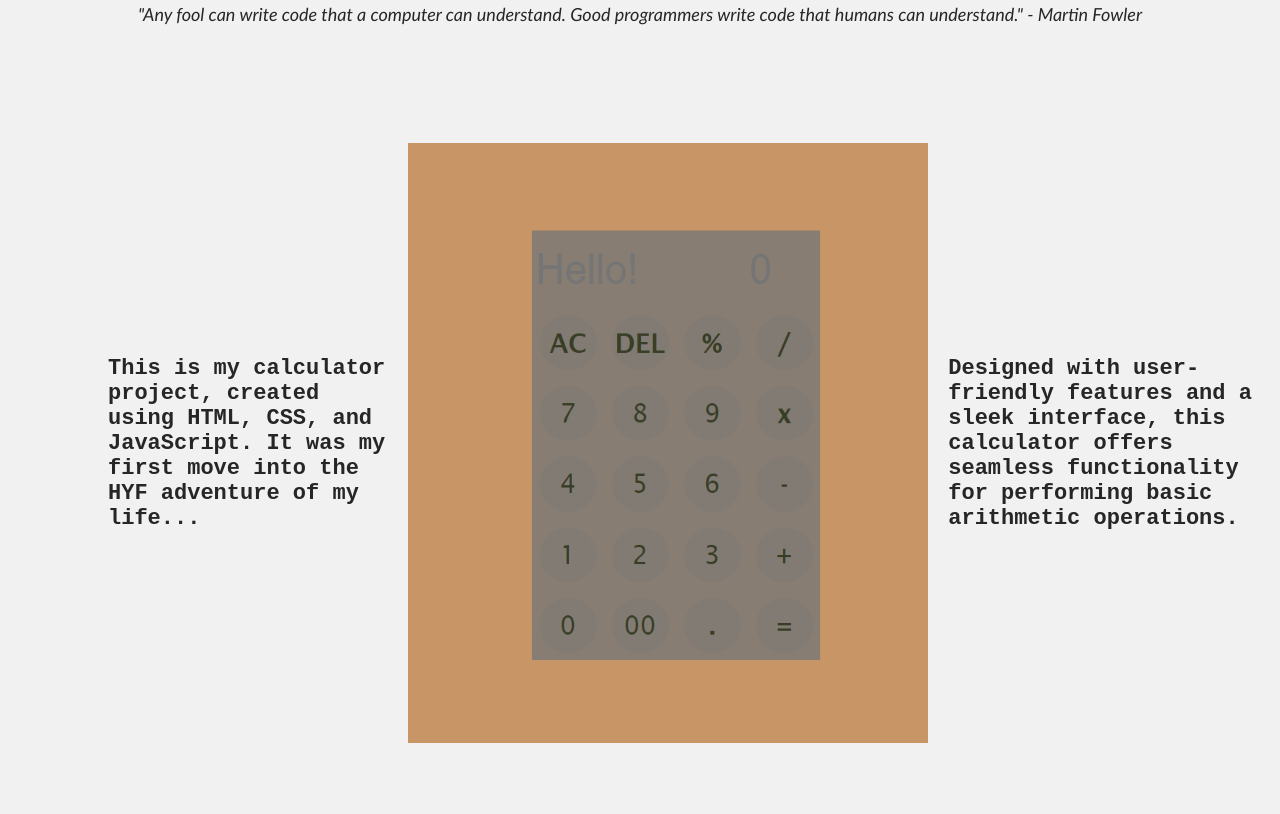
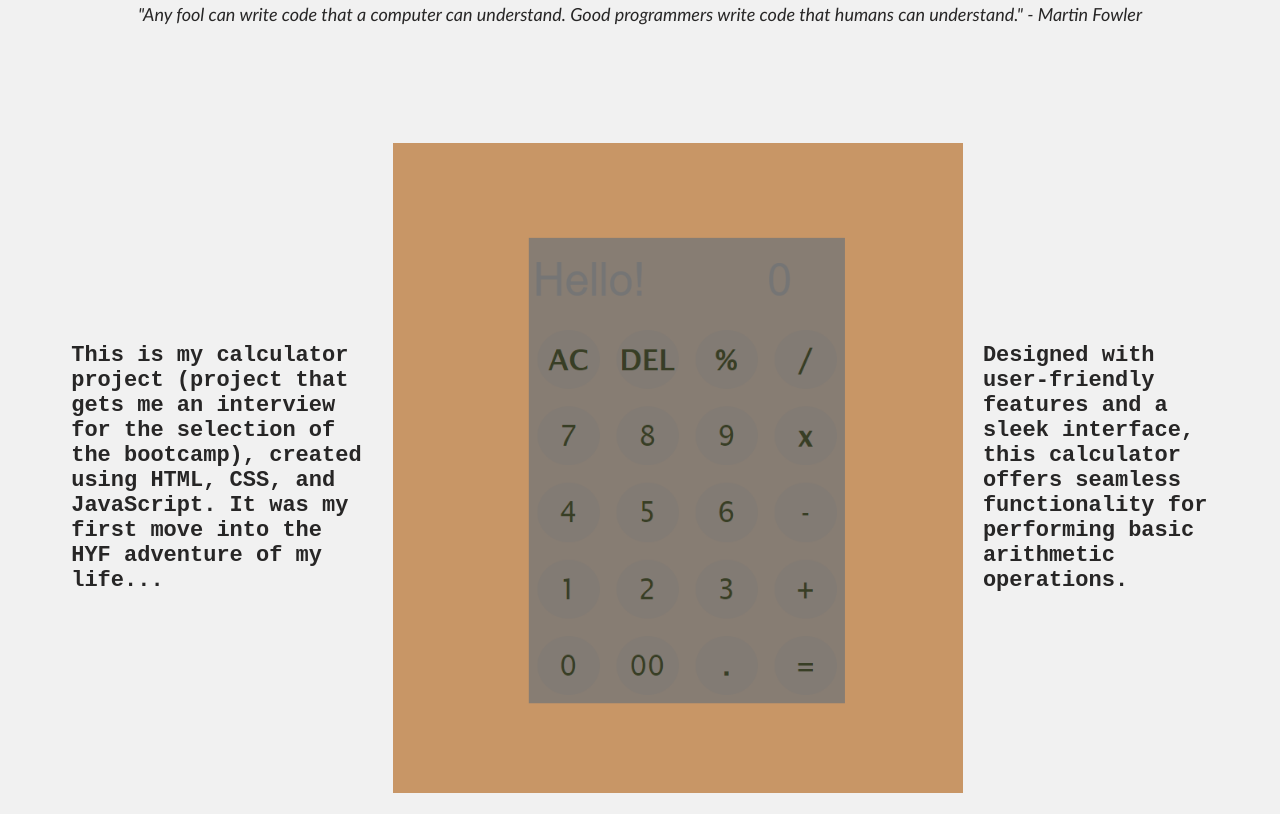
Before and after one commit to emrahhko/Portfolio, a website: page index.html in a window 1280 px wide. Shown: the part 1106-1920 px from the top of the page. Drawn offline with Linux system fonts and the light colour scheme.

Commit message:
updated the bottom main section of the index in css and html

```diff
--- a/index.html
+++ b/index.html
@@ -64,7 +64,8 @@
       <article class="middle-main">
         <div>
           <h3>
-            This is my calculator project, created using HTML, CSS, and
+            This is my calculator project (project that gets me an interview for
+            the selection of the bootcamp), created using HTML, CSS, and
             JavaScript. It was my first move into the HYF adventure of my
             life...
           </h3>
@@ -95,6 +96,8 @@
           <div class="img-p">
             <img src="./img/loruki-rebuild.png" alt="loruki rebuild picture" />
           </div>
+          <br />
+          <br />
           <h3 class="center">
             In addition to mastering web development skills, I've also explored
             the realm of version control using Git and collaboration platforms
--- a/styles/index.css
+++ b/styles/index.css
@@ -92,9 +92,10 @@ a {
 .middle-main {
   display: flex;
   align-items: center;
-  margin-left: 100px;
+  margin-left: 5%;
   padding-bottom: 50px;
   margin-bottom: 50px;
+  margin-right: 5%;
 }
 
 .middle-main div {
@@ -104,8 +105,8 @@ a {
 }
 
 .middle-main img {
-  height: 600px;
-  width: 520px;
+  height: 650px;
+  width: 570px;
   max-width: 100%;
 }
 
@@ -114,6 +115,7 @@ a {
 .bottom-main {
   display: flex;
   margin-top: 50px;
+  padding-top: 5%;
   padding-bottom: 50px;
   margin-bottom: 50px;
   margin-left: 20px;
@@ -122,6 +124,7 @@ a {
 .content {
   display: grid;
   gap: 20px;
+  margin-left: 20%;
 }
 
 .img-p {
@@ -130,6 +133,7 @@ a {
 }
 
 .img-p img {
+  width: 1400px;
   max-width: 100%;
 }
 
```
Also changed, not shown: .cspell.json.
